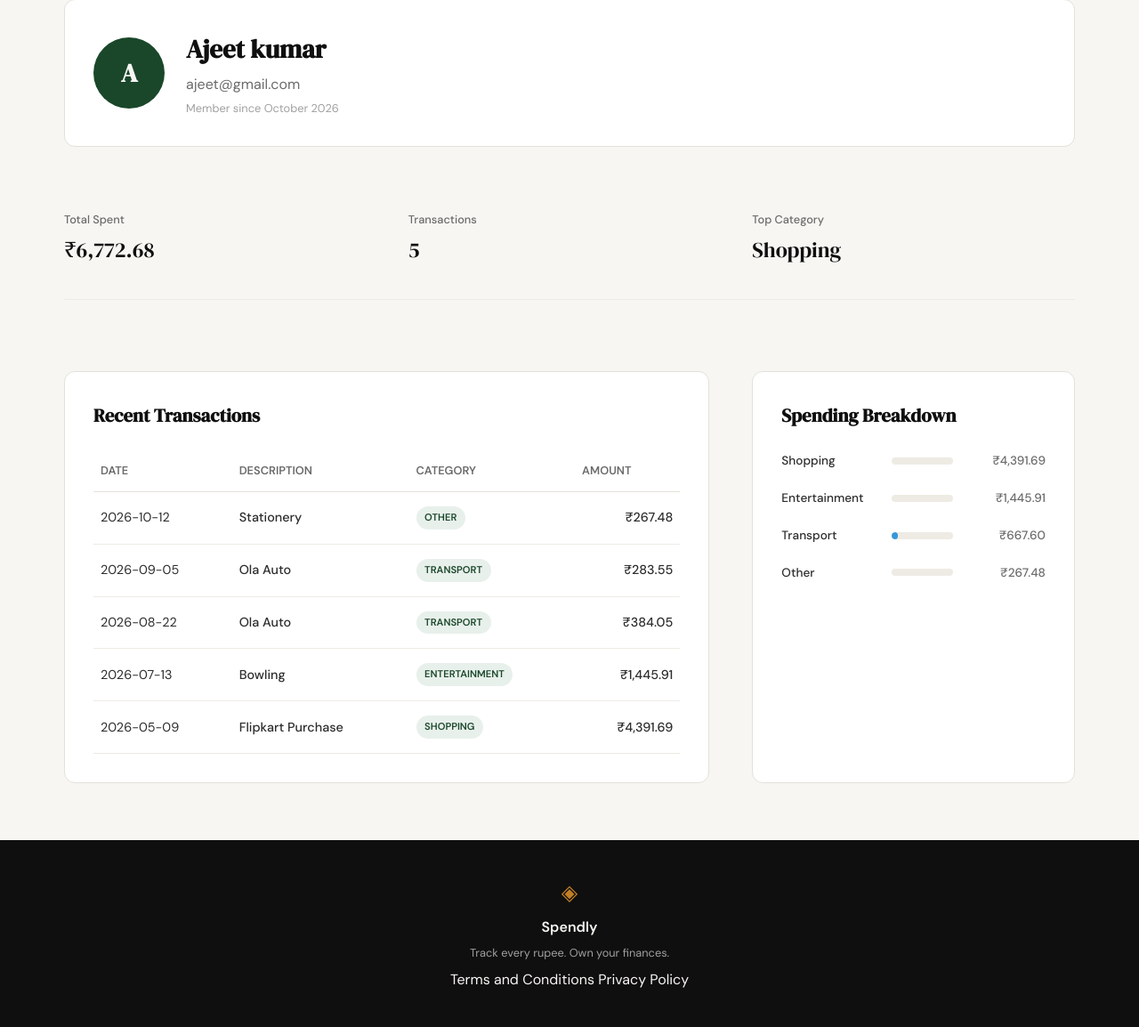
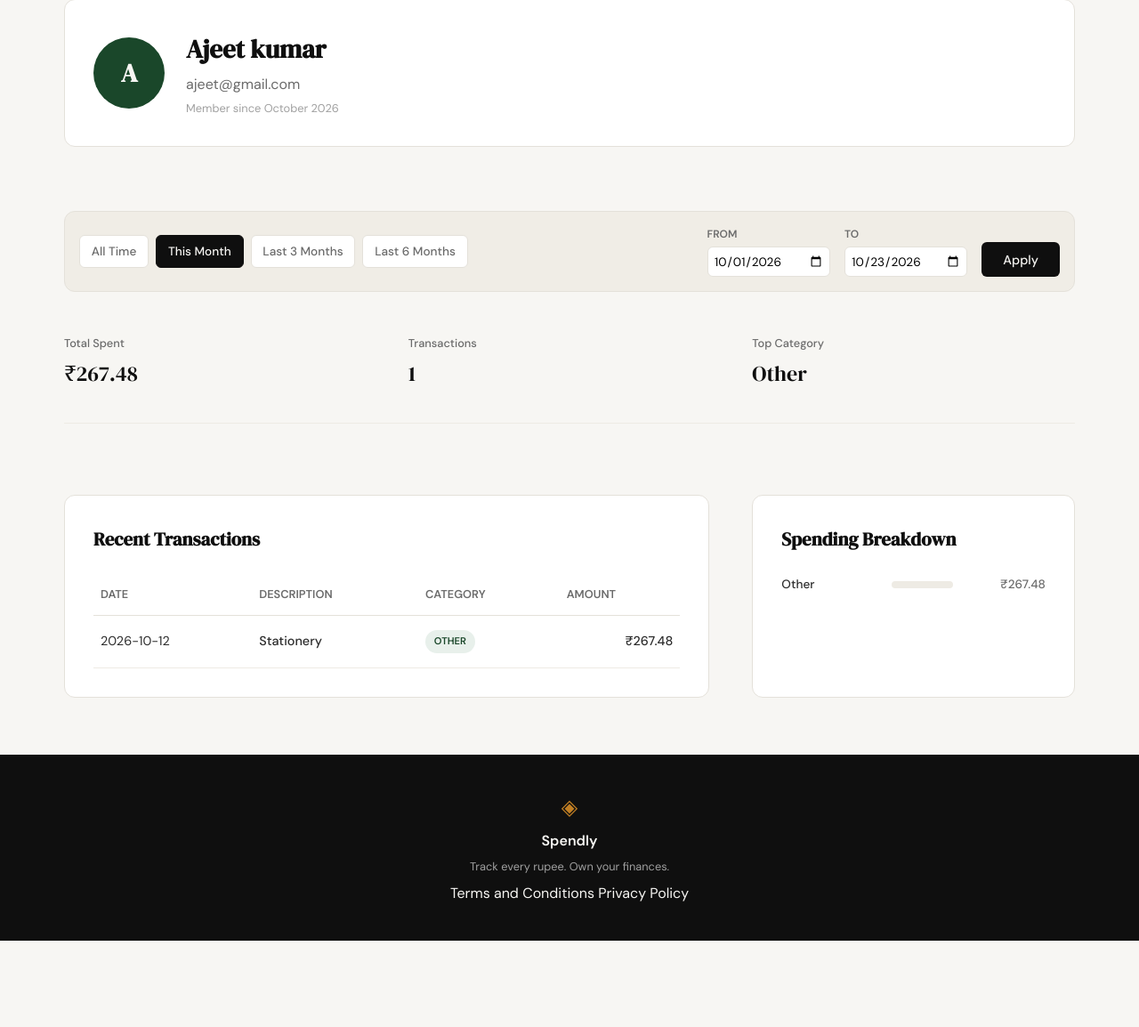
Before and after one commit to aixi-frame/spendly-app, a Flask app: page /profile?date_from=2026-10-01&date_to=2026-10-23 in a window 1280 px wide. Shown: the part 126-1280 px from the top of the page at 89% size. After the commit the page ends 1183 px from the top, so only its background shows below. Run offline with Flask 3, Linux system fonts and the light colour scheme; a user stored in the database is signed in; data comes from the database, SQL or seed files in the repository; both versions use the stored data as it was after the commit.

Commit message:
feat: implement date filter for profile page with presets and custom range
Co-Authored-By: Claude Code <noreply@anthropic.com>

```diff
--- a/app.py
+++ b/app.py
@@ -3,6 +3,8 @@ from database.db import init_db, seed_db, create_user, get_user_by_email, get_db
 from database import queries
 import sqlite3
 from werkzeug.security import check_password_hash
+from datetime import datetime, timedelta
+
 
 app = Flask(__name__)
 app.secret_key = "spendly-dev-key-for-session-flashing"
@@ -10,6 +12,45 @@ app.secret_key = "spendly-dev-key-for-session-flashing"
 with app.app_context():
     init_db()
     seed_db()
+
+def get_date_filters(date_from, date_to):
+    """
+    Validates date filters and computes presets.
+    Returns (error_msg, validated_from, validated_to, presets_dict)
+    """
+    validated_from = None
+    validated_to = None
+
+    if date_from and date_to:
+        try:
+            datetime.strptime(date_from, "%Y-%m-%d")
+            datetime.strptime(date_to, "%Y-%m-%d")
+
+            if date_from > date_to:
+                return "Start date must be before end date.", None, None, {}
+
+            validated_from = date_from
+            validated_to = date_to
+        except ValueError:
+            return "Invalid date format provided. Please use YYYY-MM-DD.", None, None, {}
+
+    today = datetime.now().date()
+    presets = {
+        "month": {
+            "from": today.replace(day=1).isoformat(),
+            "to": today.isoformat()
+        },
+        "3m": {
+            "from": (today - timedelta(days=90)).isoformat(),
+            "to": today.isoformat()
+        },
+        "6m": {
+            "from": (today - timedelta(days=180)).isoformat(),
+            "to": today.isoformat()
+        }
+    }
+
+    return None, validated_from, validated_to, presets
 
 
 # ------------------------------------------------------------------ #
@@ -120,19 +161,27 @@ def profile():
         flash("User account not found.", "error")
         return redirect(url_for("login"))
 
+    # Date Filter Handling
+    date_from = request.args.get("date_from")
+    date_to = request.args.get("date_to")
+
+    error_msg, validated_from, validated_to, presets = get_date_filters(date_from, date_to)
+    if error_msg:
+        flash(error_msg, "error")
+
     # Summary Stats
-    summary_stats = queries.get_summary_stats(user_id)
+    summary_stats = queries.get_summary_stats(user_id, validated_from, validated_to)
     summary_stats["total_spent"] = f"₹{summary_stats['total_spent']:,.2f}"
 
     # Fetch recent transactions from database
-    recent_transactions = queries.get_recent_transactions(user_id)
+    recent_transactions = queries.get_recent_transactions(user_id, date_from=validated_from, date_to=validated_to)
     transactions = [
         {**t, "amount": f"₹{t['amount']:,.2f}"}
         for t in recent_transactions
     ]
 
     # Category breakdown logic
-    raw_breakdown = queries.get_category_breakdown(user_id)
+    raw_breakdown = queries.get_category_breakdown(user_id, validated_from, validated_to)
 
     category_class_map = {
         "Food": "bar-food",
@@ -158,7 +207,10 @@ def profile():
         user=user_data,
         stats=summary_stats,
         transactions=transactions,
-        breakdown=category_breakdown
+        breakdown=category_breakdown,
+        active_from=validated_from,
+        active_to=validated_to,
+        presets=presets
     )
 
 
--- a/database/queries.py
+++ b/database/queries.py
@@ -30,26 +30,38 @@ def get_user_by_id(user_id):
             }
     return None
 
-def get_summary_stats(user_id):
+def _apply_date_filter(query, params, date_from, date_to):
+    """
+    Helper to append date filtering to a query and its parameters.
+    """
+    if date_from and date_to:
+        query += " AND date BETWEEN ? AND ?"
+        params.extend([date_from, date_to])
+    return query, params
+
+def get_summary_stats(user_id, date_from=None, date_to=None):
     """
     Calculates overall spending stats for a user.
     Returns total_spent, transaction_count, and top_category.
     """
     with get_db() as conn:
-        # Total spent and count
-        stats = conn.execute(
-            "SELECT SUM(amount) as total, COUNT(*) as count FROM expenses WHERE user_id = ?",
-            (user_id,)
-        ).fetchone()
+        # Build query based on date filters
+        query = "SELECT SUM(amount) as total, COUNT(*) as count FROM expenses WHERE user_id = ?"
+        params = [user_id]
+        query, params = _apply_date_filter(query, params, date_from, date_to)
+
+        stats = conn.execute(query, params).fetchone()
 
         total_spent = stats["total"] if stats["total"] is not None else 0.0
         transaction_count = stats["count"] if stats["count"] is not None else 0
 
         # Top category by spend
-        top_cat_row = conn.execute(
-            "SELECT category FROM expenses WHERE user_id = ? GROUP BY category ORDER BY SUM(amount) DESC LIMIT 1",
-            (user_id,)
-        ).fetchone()
+        top_cat_query = "SELECT category FROM expenses WHERE user_id = ?"
+        top_cat_params = [user_id]
+        top_cat_query, top_cat_params = _apply_date_filter(top_cat_query, top_cat_params, date_from, date_to)
+        top_cat_query += " GROUP BY category ORDER BY SUM(amount) DESC LIMIT 1"
+
+        top_cat_row = conn.execute(top_cat_query, top_cat_params).fetchone()
 
         top_category = top_cat_row["category"] if top_cat_row else "—"
 
@@ -59,27 +71,33 @@ def get_summary_stats(user_id):
             "top_category": top_category
         }
 
-def get_recent_transactions(user_id, limit=10):
+def get_recent_transactions(user_id, limit=10, date_from=None, date_to=None):
     """
     Fetches the most recent transactions for a user.
     """
     with get_db() as conn:
-        rows = conn.execute(
-            "SELECT date, description, category, amount FROM expenses WHERE user_id = ? ORDER BY date DESC LIMIT ?",
-            (user_id, limit)
-        ).fetchall()
+        query = "SELECT date, description, category, amount FROM expenses WHERE user_id = ?"
+        params = [user_id]
+        query, params = _apply_date_filter(query, params, date_from, date_to)
+
+        query += " ORDER BY date DESC LIMIT ?"
+        params.append(limit)
+
+        rows = conn.execute(query, params).fetchall()
 
         return [dict(row) for row in rows]
 
-def get_category_breakdown(user_id):
+def get_category_breakdown(user_id, date_from=None, date_to=None):
     """
     Calculates spending per category and computes percentages that sum to 100.
     """
     with get_db() as conn:
-        rows = conn.execute(
-            "SELECT category, SUM(amount) as total FROM expenses WHERE user_id = ? GROUP BY category ORDER BY total DESC",
-            (user_id,)
-        ).fetchall()
+        query = "SELECT category, SUM(amount) as total FROM expenses WHERE user_id = ?"
+        params = [user_id]
+        query, params = _apply_date_filter(query, params, date_from, date_to)
+
+        query += " GROUP BY category ORDER BY total DESC"
+        rows = conn.execute(query, params).fetchall()
 
         if not rows:
             return []
--- a/static/css/style.css
+++ b/static/css/style.css
@@ -617,6 +617,74 @@ a { color: inherit; text-decoration: none; }
     gap: 3rem;
 }
 
+.filter-bar {
+    display: flex;
+    justify-content: space-between;
+    align-items: center;
+    gap: 2rem;
+    padding: 1rem;
+    background: var(--paper-warm);
+    border-radius: var(--radius-md);
+    border: 1px solid var(--border);
+    flex-wrap: wrap;
+}
+
+.filter-presets {
+    display: flex;
+    gap: 0.5rem;
+    flex-wrap: wrap;
+}
+
+.filter-btn {
+    padding: 0.4rem 0.8rem;
+    font-size: 0.85rem;
+    font-weight: 500;
+    color: var(--ink-muted);
+    border-radius: var(--radius-sm);
+    border: 1px solid var(--border);
+    background: var(--paper-card);
+    transition: all 0.2s;
+}
+
+.filter-btn:hover {
+    color: var(--ink);
+    border-color: var(--ink);
+}
+
+.filter-btn.active {
+    background: var(--ink);
+    color: var(--paper);
+    border-color: var(--ink);
+}
+
+.filter-custom {
+    display: flex;
+    align-items: flex-end;
+    gap: 1rem;
+}
+
+.filter-custom .input-group {
+    display: flex;
+    flex-direction: column;
+    gap: 0.25rem;
+}
+
+.filter-custom .input-group label {
+    font-size: 0.75rem;
+    font-weight: 600;
+    color: var(--ink-muted);
+    text-transform: uppercase;
+}
+
+.filter-custom input[type="date"] {
+    padding: 0.4rem;
+    font-size: 0.85rem;
+    border: 1px solid var(--border);
+    border-radius: var(--radius-sm);
+    font-family: var(--font-body);
+    background: var(--paper-card);
+}
+
 .profile-header {
     display: flex;
     align-items: center;
--- a/templates/profile.html
+++ b/templates/profile.html
@@ -14,6 +14,39 @@
                 <span class="member-since">Member since {{ user.member_since }}</span>
             </div>
         </div>
+    </section>
+
+    <!-- Filter Bar -->
+    <section class="filter-bar">
+        <div class="filter-presets">
+            <a href="{{ url_for('profile') }}"
+               class="filter-btn {{ 'active' if not active_from and not active_to }}"
+               data-preset="all">All Time</a>
+
+            <a href="{{ url_for('profile', date_from=presets.month.from, date_to=presets.month.to) }}"
+               class="filter-btn {{ 'active' if active_from == presets.month.from and active_to == presets.month.to }}"
+               data-preset="month">This Month</a>
+
+            <a href="{{ url_for('profile', date_from=presets['3m'].from, date_to=presets['3m'].to) }}"
+               class="filter-btn {{ 'active' if active_from == presets['3m'].from and active_to == presets['3m'].to }}"
+               data-preset="3m">Last 3 Months</a>
+
+            <a href="{{ url_for('profile', date_from=presets['6m'].from, date_to=presets['6m'].to) }}"
+               class="filter-btn {{ 'active' if active_from == presets['6m'].from and active_to == presets['6m'].to }}"
+               data-preset="6m">Last 6 Months</a>
+        </div>
+
+        <form class="filter-custom" method="GET" action="{{ url_for('profile') }}">
+            <div class="input-group">
+                <label for="date_from">From</label>
+                <input type="date" name="date_from" id="date_from" value="{{ active_from or '' }}">
+            </div>
+            <div class="input-group">
+                <label for="date_to">To</label>
+                <input type="date" name="date_to" id="date_to" value="{{ active_to or '' }}">
+            </div>
+            <button type="submit" class="btn-primary">Apply</button>
+        </form>
     </section>
 
     <!-- Summary Stats -->
@@ -55,6 +88,11 @@
                             <td class="text-right font-medium">{{ tx.amount }}</td>
                         </tr>
                         {% endfor %}
+                        {% if not transactions %}
+                        <tr>
+                            <td colspan="4" class="text-center text-muted">No transactions found for this period.</td>
+                        </tr>
+                        {% endif %}
                     </tbody>
                 </table>
             </div>
@@ -73,6 +111,9 @@
                     <span class="bar-amt">{{ cat.amount }}</span>
                 </div>
                 {% endfor %}
+                {% if not breakdown %}
+                <div class="text-center text-muted">No data for this period.</div>
+                {% endif %}
             </div>
         </section>
     </div>
```
Also changed, not shown: tests/test_06_date_filter_profile.py (added, +183 -0 lines), .claude/specs/06-date-filter-profile.md (added), spendly.db.
